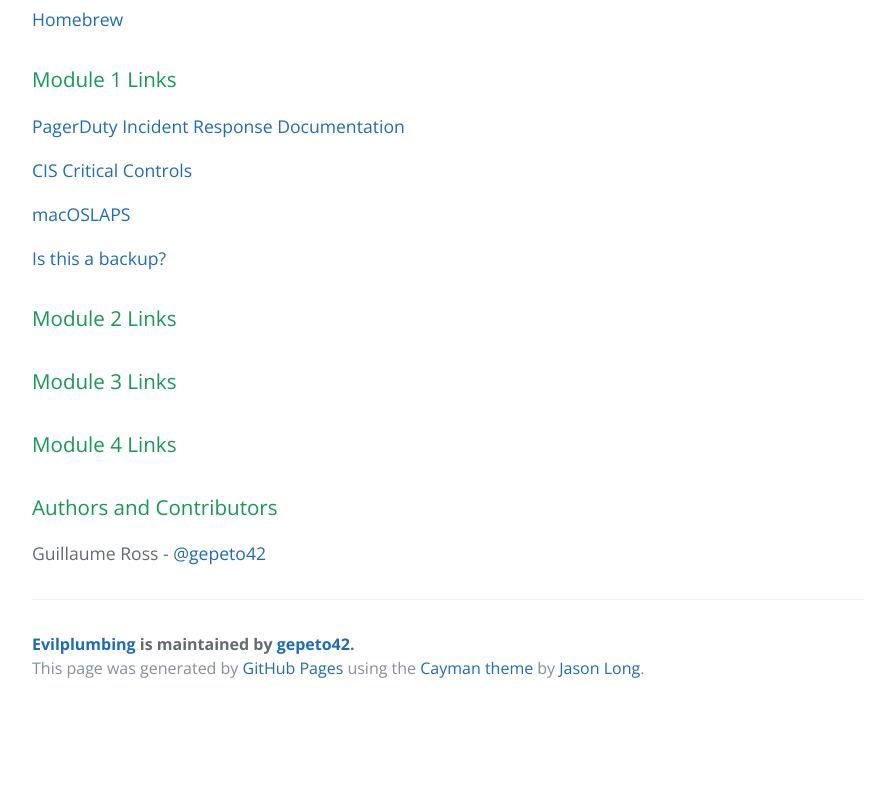
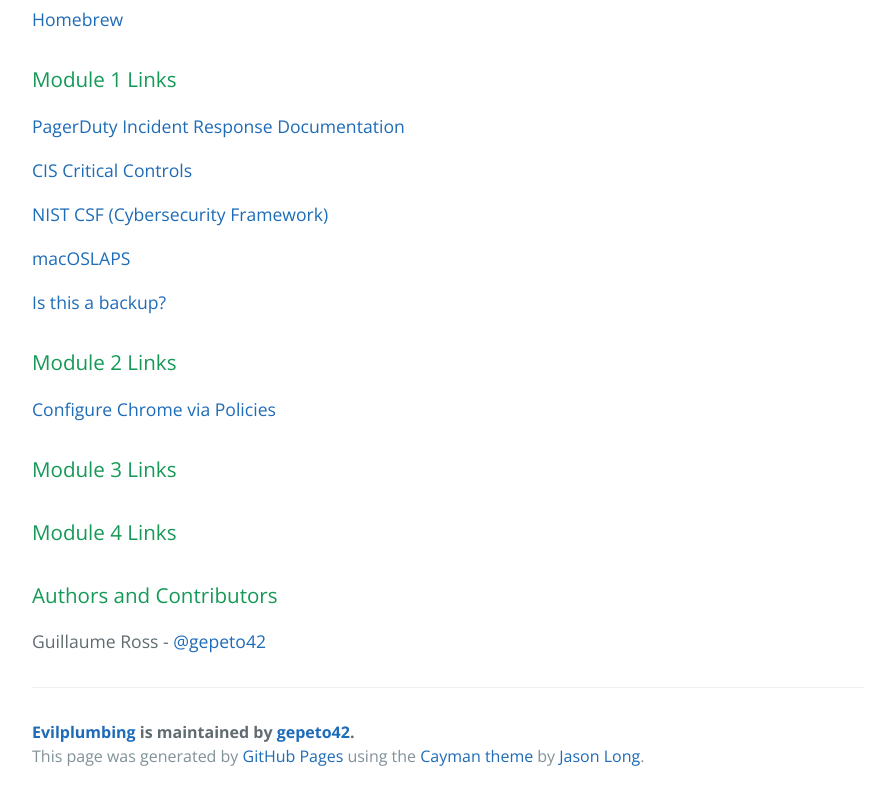
Before and after one commit to GuillaumeRoss/evilplumbing, a plain HTML site: page index.html in a window 1280 px wide. Shown: the part 916-1716 px from the top of the page, without its empty margins (192-1087 px from the left). Before the commit the page ends 1628 px from the top, so only its background shows below. Drawn offline with nearby package versions, Linux system fonts and the light colour scheme.

Commit message:
Adding links
Adding links all weekend

```diff
--- a/index.html
+++ b/index.html
@@ -56,12 +56,16 @@
 <h3>Module 1 Links</h3>
 <p><a href="https://response.pagerduty.com/">PagerDuty Incident Response Documentation</a></p>
 <p><a href="https://www.cisecurity.org/controls/">CIS Critical Controls</a></p>
+<p><a href="https://www.nist.gov/cyberframework/framework-resources-0">NIST CSF (Cybersecurity Framework)</a></p>
 <p><a href="https://github.com/joshua-d-miller/macOSLAPS">macOSLAPS</a></p>
 <p><a href="https://IsNotABackup.info">Is this a backup?</a></p>
 
 
 
 <h3>Module 2 Links</h3>
+
+<p><a href="http://www.chromium.org/administrators/configuring-policy-for-extensions">Configure Chrome via Policies</a></p>
+
 <h3>Module 3 Links</h3>
 <h3>Module 4 Links</h3>
 
```
